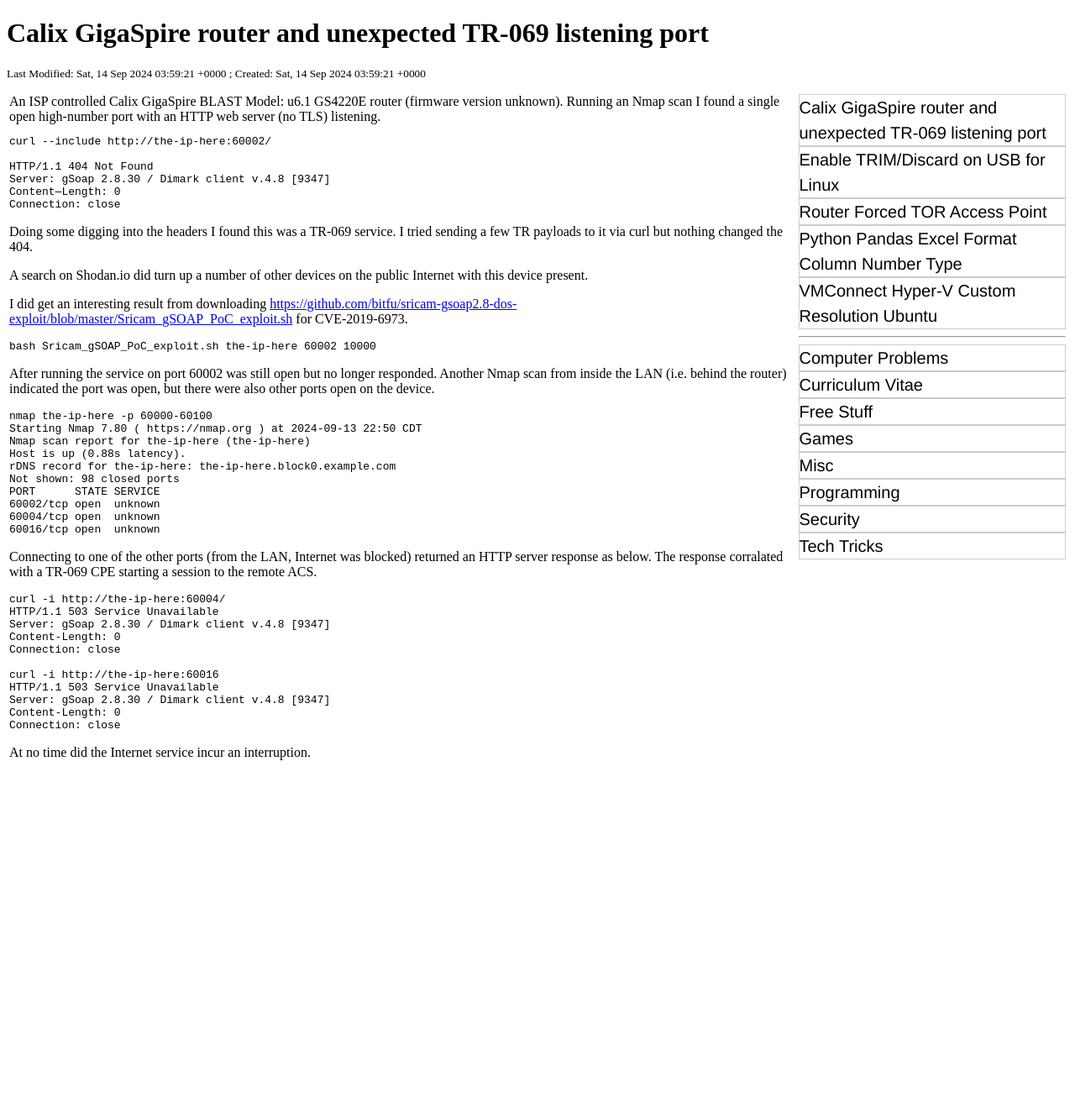
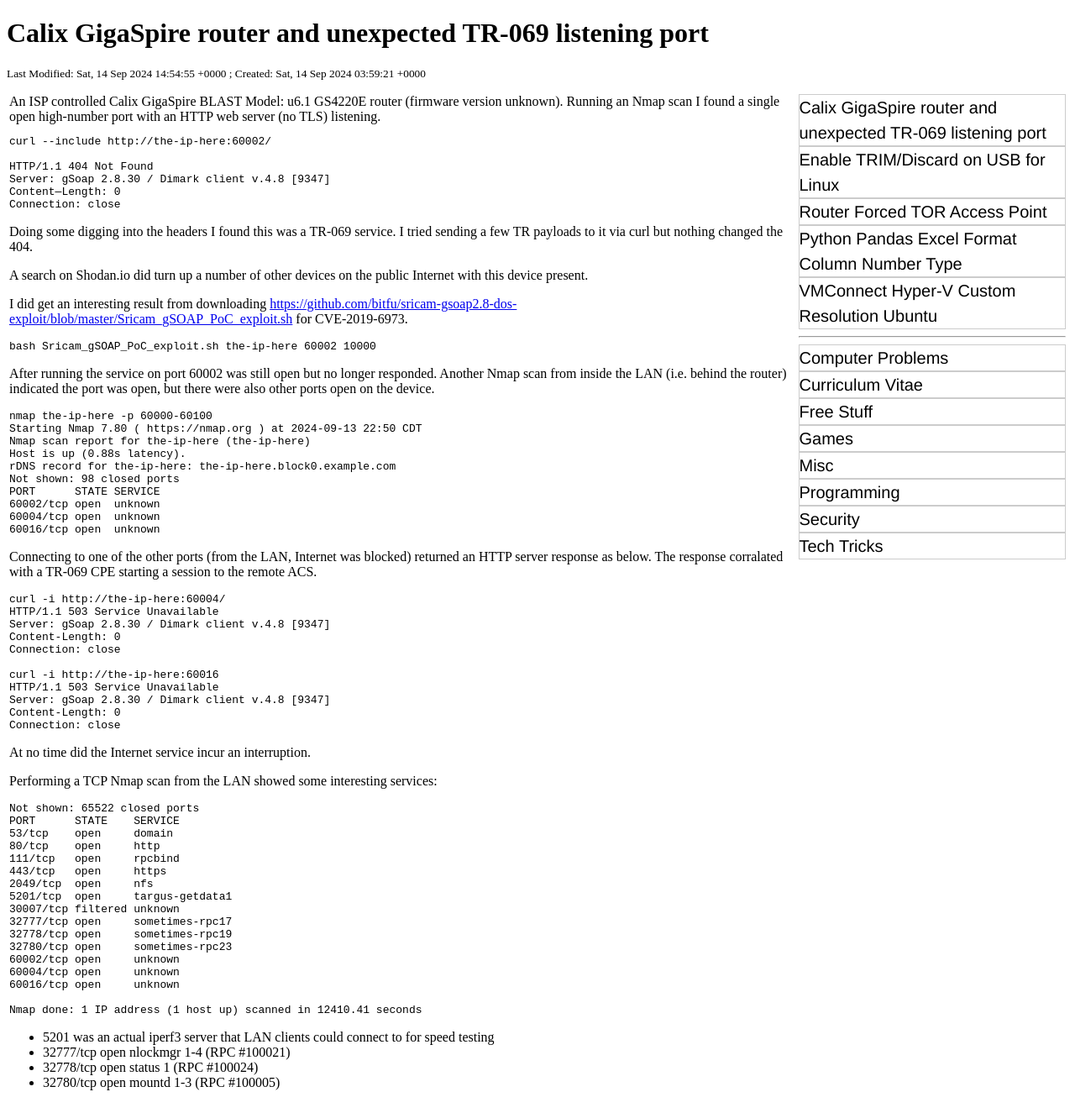
Before and after one commit to rbeede/rbeede.github.io, a Jekyll site: the page built from _posts/2024-09-13-Calix_GigaSpire_router_and_unexpected_TR-069_listening_port.html, in a window 1280 px wide. Shown: the whole page at 84% size. Built offline with Jekyll 4.4.1, drawn with Linux system fonts in a browser that asks for light colours; before the commit the page ends 932 px from its top, so only the background shows below that.

Commit message:
Update 2024-09-13-Calix_GigaSpire_router_and_unexpected_TR-069_listening_port.html

```diff
--- a/_posts/2024-09-13-Calix_GigaSpire_router_and_unexpected_TR-069_listening_port.html
+++ b/_posts/2024-09-13-Calix_GigaSpire_router_and_unexpected_TR-069_listening_port.html
@@ -70,3 +70,38 @@
 <p>
 At no time did the Internet service incur an interruption.
 </p>
+
+<p>
+Performing a TCP Nmap scan from the LAN showed some interesting services:
+</p>
+
+<pre>
+Not shown: 65522 closed ports
+PORT      STATE    SERVICE
+53/tcp    open     domain
+80/tcp    open     http
+111/tcp   open     rpcbind
+443/tcp   open     https
+2049/tcp  open     nfs
+5201/tcp  open     targus-getdata1
+30007/tcp filtered unknown
+32777/tcp open     sometimes-rpc17
+32778/tcp open     sometimes-rpc19
+32780/tcp open     sometimes-rpc23
+60002/tcp open     unknown
+60004/tcp open     unknown
+60016/tcp open     unknown
+
+Nmap done: 1 IP address (1 host up) scanned in 12410.41 seconds
+</pre>
+
+<ul>
+  <li>5201 was an actual iperf3 server that LAN clients could connect to for speed testing</li>
+  <li>32777/tcp open  nlockmgr 1-4 (RPC #100021)</li>
+  <li>32778/tcp open  status   1 (RPC #100024)</li>
+  <li>32780/tcp open  mountd   1-3 (RPC #100005)</li>
+</ul>
+
+<p>
+
+</p>
```
Also changed, not shown: other parts of _posts/2024-09-13-Calix_GigaSpire_router_and_unexpected_TR-069_listening_port.html (+1 -1 lines).
